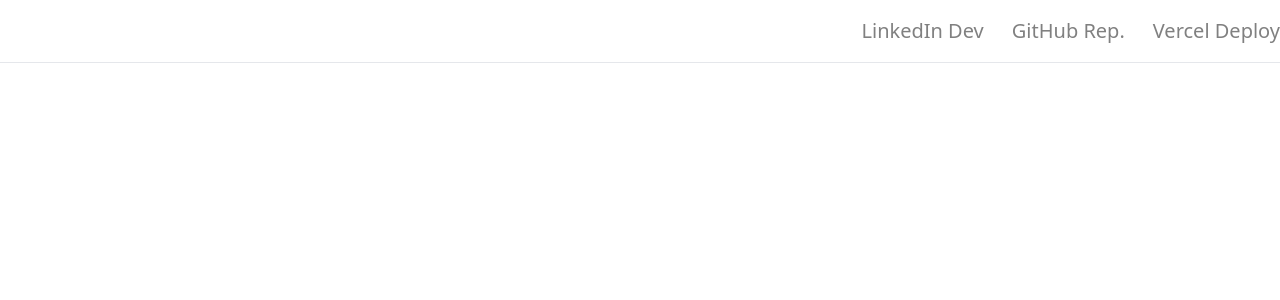
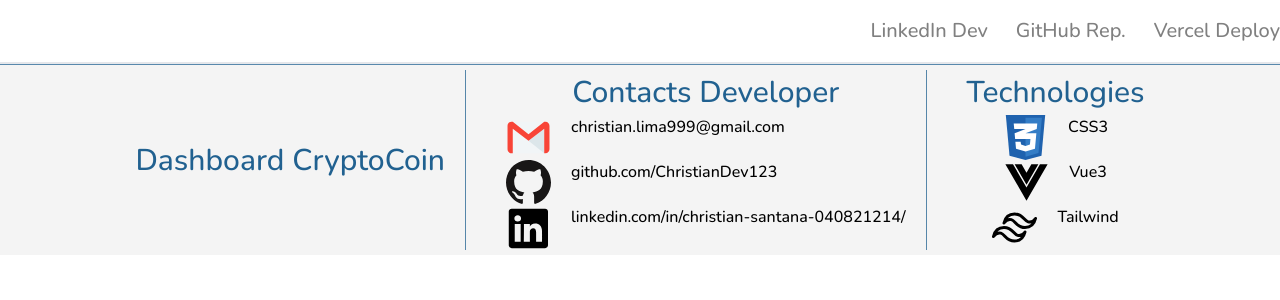
Before and after one commit to ChristianDev123/Pessoal_VueJS_Cryptocoins-Dacxi, a Vue app: page / in a window 1280 px wide. Shown: the top 300 px of the page. Built offline with nearby package versions, Linux system fonts and the light colour scheme.

Commit message:
start development Footer

```diff
--- a/src/App.vue
+++ b/src/App.vue
@@ -5,23 +5,31 @@
     </div>
   </header>
   <main>
-
+    <Footer/>
   </main>
 
 </template>
 <style>
+  @import url('https://fonts.googleapis.com/css2?family=Nunito:wght@500;700&display=swap');
+  *{
+    font-family: 'Nunito', sans-serif;
+  }
   :root{
     --primary:#216190;
     --line-detail:rgba(33,97,144,0.75);
+    --footerBackground:rgba(204,204,204,0.22);
   }
 </style>
 <script>
   import Header from './components/HeaderBox/HeaderBox.vue';
+  import Footer from './components/Footer/Footer.vue';
   import './assets/tailwind.css';
-    export default{
+
+  export default{
       name:'App',
       components:{
-        Header
+        Header,
+        Footer
       }
     };
 </script>
--- /dev/null
+++ b/src/components/Footer/Footer.vue
@@ -0,0 +1,122 @@
+<template>
+    <hr>
+    <section class="flex flex-wrap justify-center gap-10 footerBox">
+        <div class="
+            flex
+            flex-col
+            justify-center
+            text-center
+            line
+        " id="Project">
+            <div class="nameSection">
+                <h2>Dashboard CryptoCoin</h2>
+            </div>
+        </div>
+        <div class="
+            flex
+            flex-col
+            justify-center
+            text-center
+            line
+        ">
+            <div class="nameSection">
+                <h2>Contacts Developer</h2>
+            </div>
+            <div class="list" id="contacts">
+                <ul>
+                    <li v-for="contact in contactsDev" :key="contact.id" >
+                        <a :href="contact.link">
+                            <div class="flex flex-row gap-5">
+                                <img :src="contact.image" :alt="contact.platform"/>
+                                <p>{{contact.text}}</p>
+                            </div>
+                        </a>
+                    </li>
+                </ul>
+            </div>
+        </div>
+        <div class="
+            flex
+            flex-col
+            justify-center
+            text-center
+        ">
+            <div class="nameSection">
+                <h2>Technologies</h2>
+            </div>
+            <div class="list" id="tecnologies">
+                <ul>
+                    <li v-for="tecnology in technologiesUsed" :key="tecnology.id">
+                        <div class="flex flex-row gap-5">
+                            <img :src="tecnology.image" :alt="tecnology.name + ' image'">
+                            <p>{{tecnology.name}}</p>
+                        </div>
+                    </li>
+                </ul>
+            </div>
+        </div>
+    </section>
+</template>
+
+<style scoped>
+    img{
+        height:45px;
+        width:45px;
+    }
+    #tecnologies ul{
+        display:flex;
+        flex-direction: column;
+        align-items:center;
+        justify-content: center;
+    }
+    .nameSection{
+        font-size:30px;
+        color:var(--primary);
+    }
+    .line{
+        border-right:1px solid var(--line-detail);
+        padding-right: 20px;
+    }
+    hr{
+        width:100%;
+        background:var(--line-detail);
+        height:2px;
+    }
+    .footerBox{
+        background:var(--footerBackground);
+        padding:5px;
+    }
+    @media screen and (max-width:800px){
+        #Project{
+            border-right:none;
+        }
+    }
+</style>
+
+<script>
+import gmailIcon from '../../assets/img/gmailIcon.svg';
+import gitHubIcon from '../../assets/img/gitHubIcon.svg';
+import linkedinIcon from '../../assets/img/linkedInIcon.svg';
+
+import CSSImage from '../../assets/img/cssIcon.svg';
+import tailwindIcon from '../../assets/img/tailwindIcon.svg';
+import vueIcon from '../../assets/img/vueIcon.svg';
+
+export default {
+    name:"Footer",
+    data(){
+        return{
+            contactsDev:[
+                {id:1,image:gmailIcon,platform:"Gmail", link:"",text:"christian.lima999@gmail.com"},
+                {id:2,image:gitHubIcon,platform:"Github", link:"https://github.com/ChristianDev123",text:"github.com/ChristianDev123"},
+                {id:3,image:linkedinIcon,platform:"LinkedIn", link:"https://linkedin.com/in/christian-santana-040821214/",text:"linkedin.com/in/christian-santana-040821214/"}
+            ],
+            technologiesUsed:[
+                {id:1,name:"CSS3",image:CSSImage},
+                {id:2,name:"Vue3",image:vueIcon},
+                {id:3,name:"Tailwind",image:tailwindIcon},
+            ]
+        }
+    }
+}
+</script>
```
